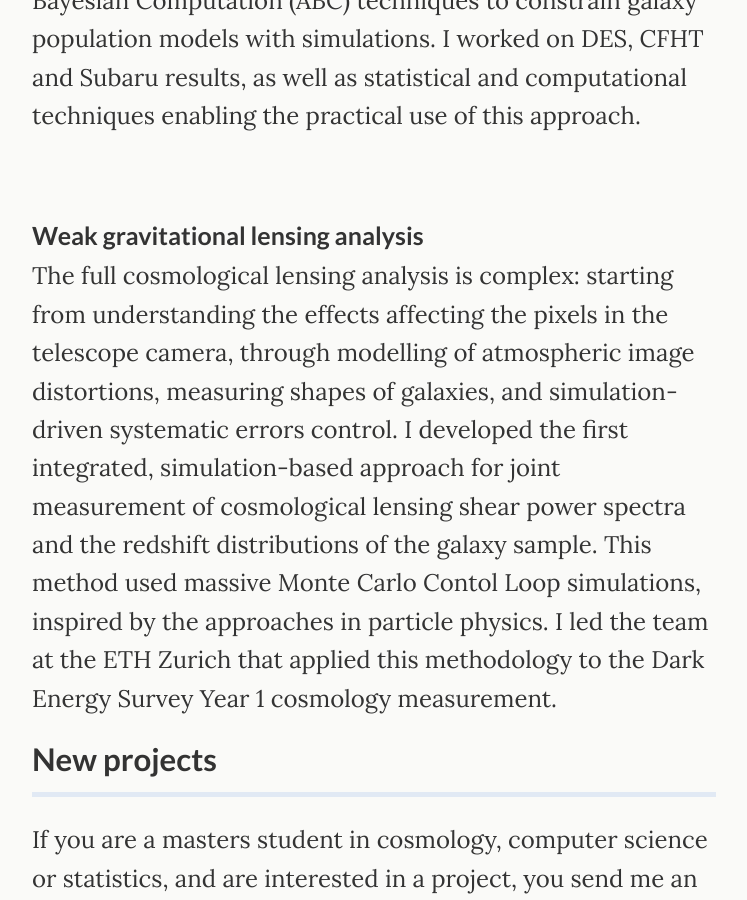
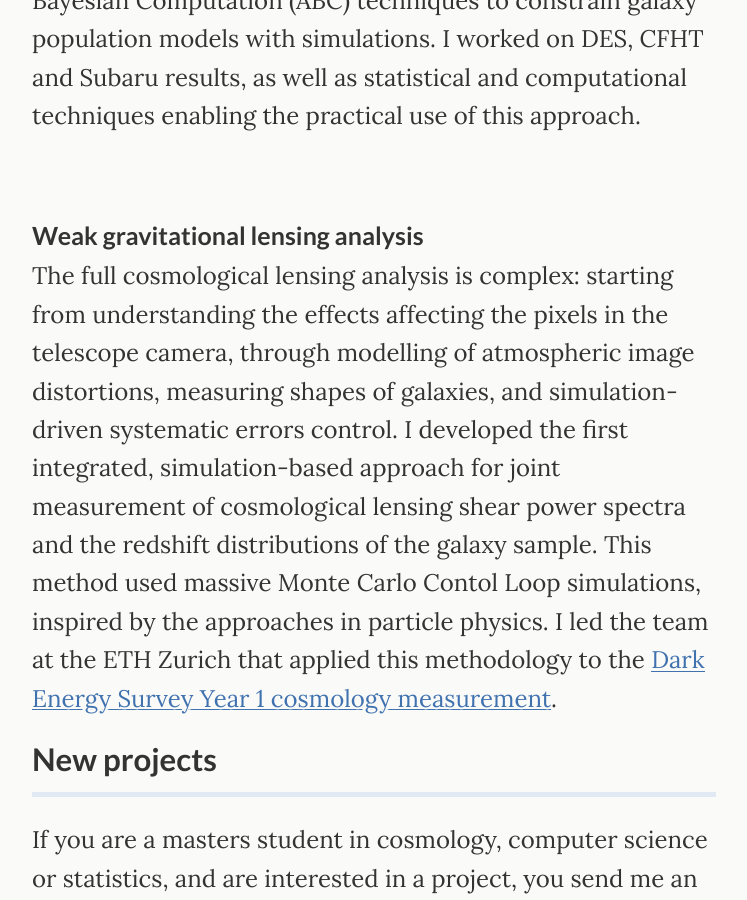
Before and after one commit to tomaszkacprzak/tomaszkacprzak.github.io, a Jekyll site: the page built from index.md, in a window 1280 px wide and 900 px high, scrolled down 2799 px. Shown: the whole window, without its empty margins (266-1013 px from the left). Built offline with Jekyll 4.4.1, drawn with Linux system fonts in a browser that asks for light colours; part of the change alters nothing that is shown.

```diff
--- a/index.md
+++ b/index.md
@@ -60,7 +60,7 @@ I have pioneered the use of Approximate Bayesian Computation (ABC) techniques to
 <br>
 ### Weak gravitational lensing analysis
 
-The full cosmological lensing analysis is complex: starting from understanding the effects affecting the pixels in the telescope camera, through modelling of atmospheric image distortions, measuring shapes of galaxies, and simulation-driven systematic errors control. I developed the first integrated, simulation-based approach for joint measurement of cosmological lensing shear power spectra and the redshift distributions of the galaxy sample. This method used massive Monte Carlo Contol Loop simulations, inspired by the approaches in particle physics. I led the team at the ETH Zurich that applied this methodology to the Dark Energy Survey Year 1 cosmology measurement.
+The full cosmological lensing analysis is complex: starting from understanding the effects affecting the pixels in the telescope camera, through modelling of atmospheric image distortions, measuring shapes of galaxies, and simulation-driven systematic errors control. I developed the first integrated, simulation-based approach for joint measurement of cosmological lensing shear power spectra and the redshift distributions of the galaxy sample. This method used massive Monte Carlo Contol Loop simulations, inspired by the approaches in particle physics. I led the team at the ETH Zurich that applied this methodology to the [Dark Energy Survey Year 1 cosmology measurement](https://cosmology.ethz.ch/news-and-events/refregier-group/2019/07/submitted%20paper.html).
 
 
 ## New projects
```
